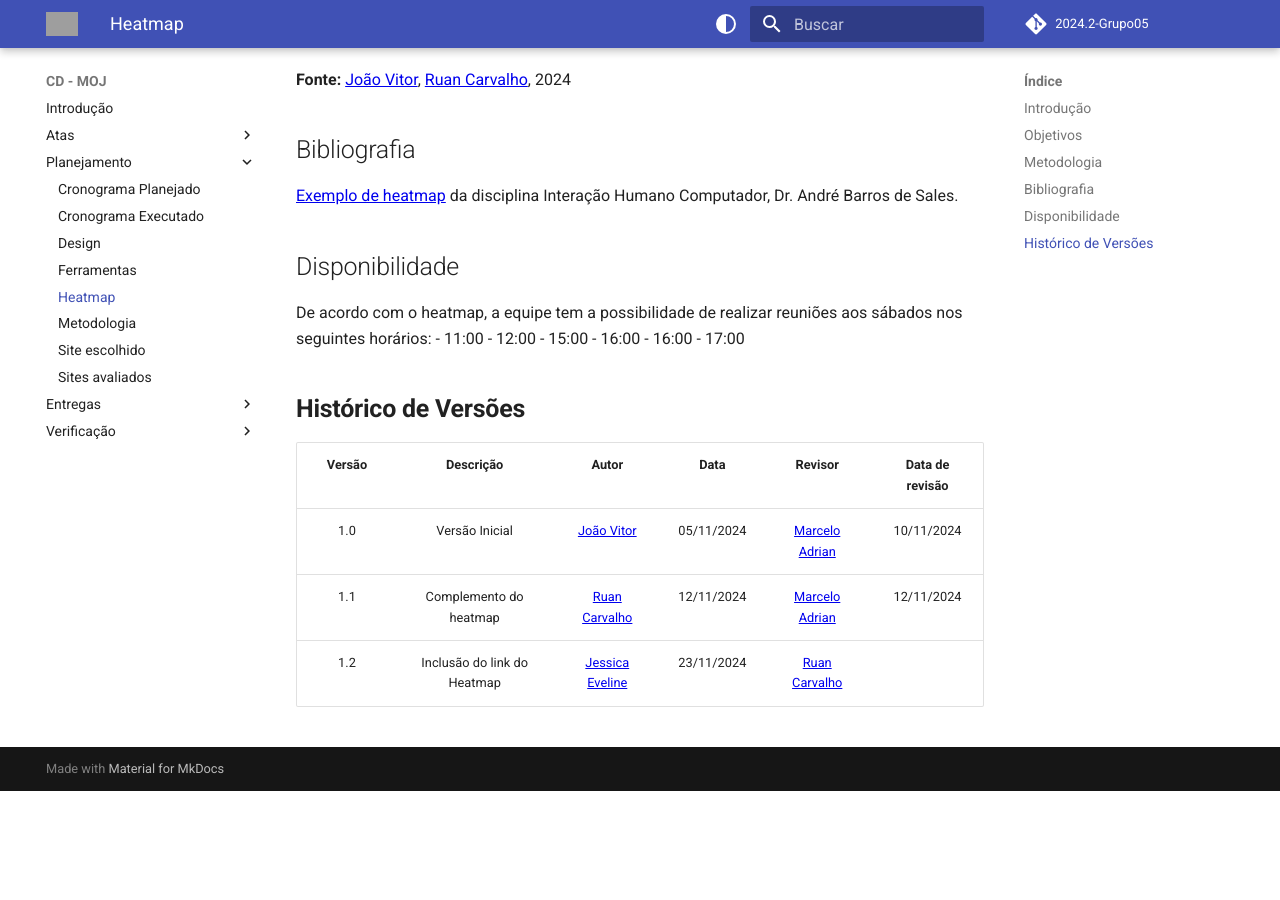
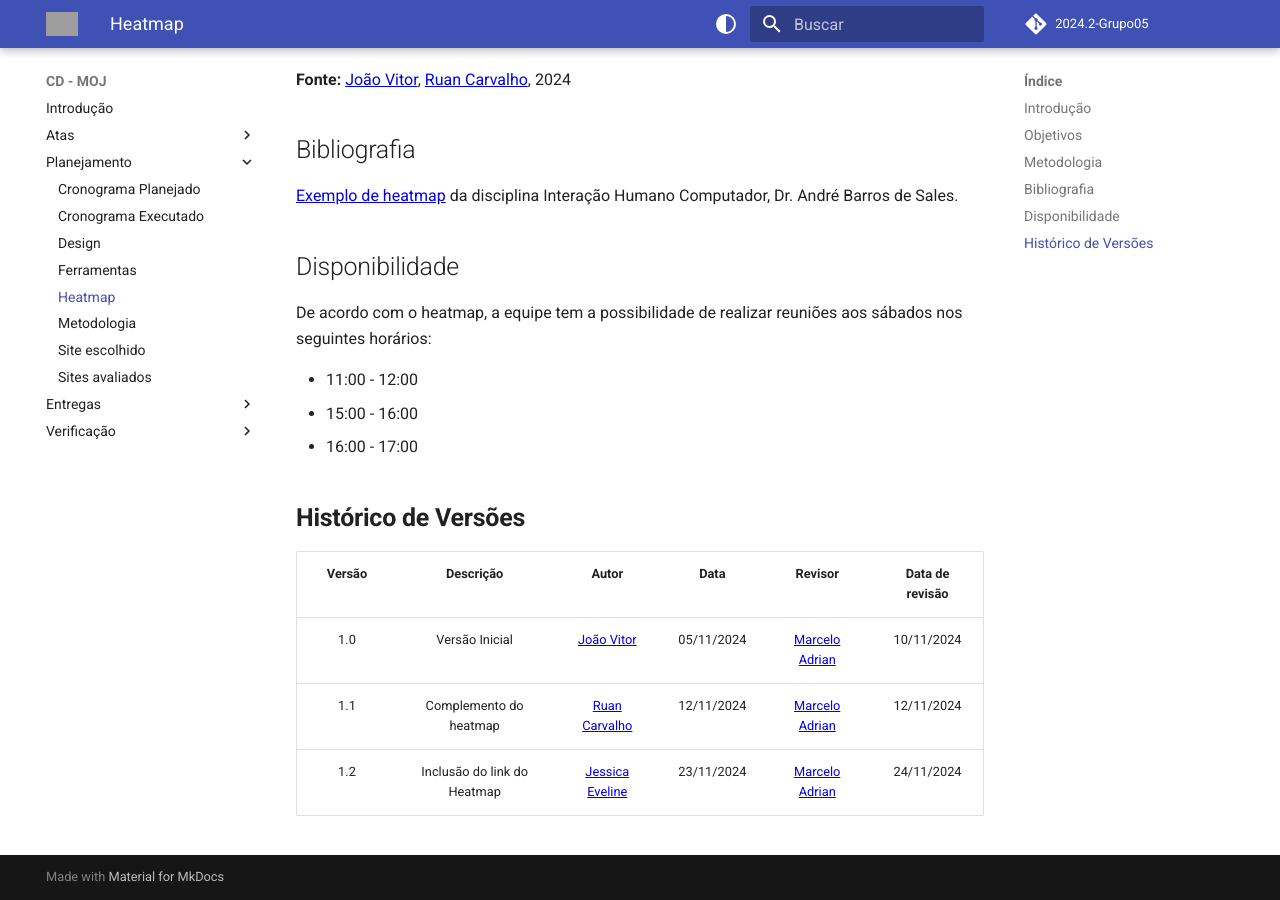
Before and after one commit to Interacao-Humano-Computador/2024.2-Grupo05, an MkDocs documentation site: the page built from docs/planejamento/heatmap.md, in a window 1280 px wide and 900 px high, scrolled down 1132 px. Built offline with MkDocs 1.6.1 and Material for MkDocs 9.7.7, drawn with Linux system fonts in a browser that asks for light colours; comment, search, counter and statistics services are not loaded; the version menu is left out; before the commit the page ends 1923 px from its top, so only the background shows below that; grey boxes are pictures that could not be loaded.

```diff
--- a/docs/planejamento/heatmap.md
+++ b/docs/planejamento/heatmap.md
@@ -1,38 +1,43 @@
 # HeatMap
 
 ## Introdução
+
 No projeto, optou-se pela utilização de um heatmap como uma ferramenta visual eficaz para ilustrar a disponibilidade coletiva dos participantes durante a semana. Essa abordagem permite uma análise detalhada e intuitiva da disponibilidade de cada membro, facilitando o planejamento de eventos em grupo ao consolidar as informações de todos os envolvidos em uma única representação gráfica.
 
 ## Objetivos
+
 Este heatmap foi desenvolvido com o objetivo de mapear a disponibilidade de horário entre os membros do grupo, visando encontrar um horário livre comum para reuniões e desenvolvimento do projeto.
 
 ## Metodologia
+
 O processo de realização do heatmap teve seu início com a coleta de dados de disponibilidade dos membros do grupo, organizados em uma planilha. Com base no agrupamento desses dados, identificou-se o melhor horário para a realização das reuniões do grupo.
 
 **Segue abaixo o heatmap do grupo 05:**
-
 
 **Imagem 1:** Heatmap de disponibilidade dos integrantes.
 ![Heatmap](../assets/heatmap.png)
 
 **Link para o Heatmap:** [Clique aqui para acessar o Heatmap](https://docs.google.com/spreadsheets/d/1Hohu5z3OCw5robYpv5zjdTzFoDD7g_l-0YoJCJjk4vc/edit?usp=sharing)
 
-**Fonte:**  [João Vitor](https://github.com/Jauzimm), [Ruan Carvalho](https://github.com/Ruan-Carvalho), 2024
+**Fonte:** [João Vitor](https://github.com/Jauzimm), [Ruan Carvalho](https://github.com/Ruan-Carvalho), 2024
 
 ## Bibliografia
+
 [Exemplo de heatmap](https://docs.google.com/spreadsheets/d/1qsrnEGGf6XWL3buII_7EzXH1-NXewr9G0aicRZ9fVAs/edit?gid=96807035#gid=96807035)
- da disciplina Interação Humano Computador, Dr. André Barros de Sales.
+da disciplina Interação Humano Computador, Dr. André Barros de Sales.
 
 ## Disponibilidade
+
 De acordo com o heatmap, a equipe tem a possibilidade de realizar reuniões aos sábados nos seguintes horários:
+
 - 11:00 - 12:00
 - 15:00 - 16:00
 - 16:00 - 17:00
 
 ## **Histórico de Versões**
 
-| Versão |          Descrição              |     Autor      |      Data      |   Revisor     |    Data de revisão    |
-|:------:|:-------------------------------:|:--------------:|:--------------:|:-------------:|:---------------------:|
-|  1.0   | Versão Inicial|   [João Vitor](https://github.com/Jauzimm)  |   05/11/2024   | [Marcelo Adrian](https://github.com/Marcelo-Adrian)  |   10/11/2024 |
-| 1.1 | Complemento do heatmap | [Ruan Carvalho](https://github.com/Ruan-Carvalho) | 12/11/2024 | [Marcelo Adrian](https://github.com/Marcelo-Adrian) |12/11/2024|
-|  1.2   | Inclusão do link do Heatmap| [Jessica Eveline](https://github.com/xzxjesse) | 23/11/2024 | [Ruan Carvalho](https://github.com/Ruan-Carvalho) | |
+| Versão |          Descrição          |                       Autor                       |    Data    |                       Revisor                       | Data de revisão |
+| :----: | :-------------------------: | :-----------------------------------------------: | :--------: | :-------------------------------------------------: | :-------------: |
+|  1.0   |       Versão Inicial        |     [João Vitor](https://github.com/Jauzimm)      | 05/11/2024 | [Marcelo Adrian](https://github.com/Marcelo-Adrian) |   10/11/2024    |
+|  1.1   |   Complemento do heatmap    | [Ruan Carvalho](https://github.com/Ruan-Carvalho) | 12/11/2024 | [Marcelo Adrian](https://github.com/Marcelo-Adrian) |   12/11/2024    |
+|  1.2   | Inclusão do link do Heatmap |  [Jessica Eveline](https://github.com/xzxjesse)   | 23/11/2024 | [Marcelo Adrian](https://github.com/Marcelo-Adrian) |   24/11/2024    |
```
Also changed, not shown: docs/planejamento/ferramentas.md (+1 -1 lines).
